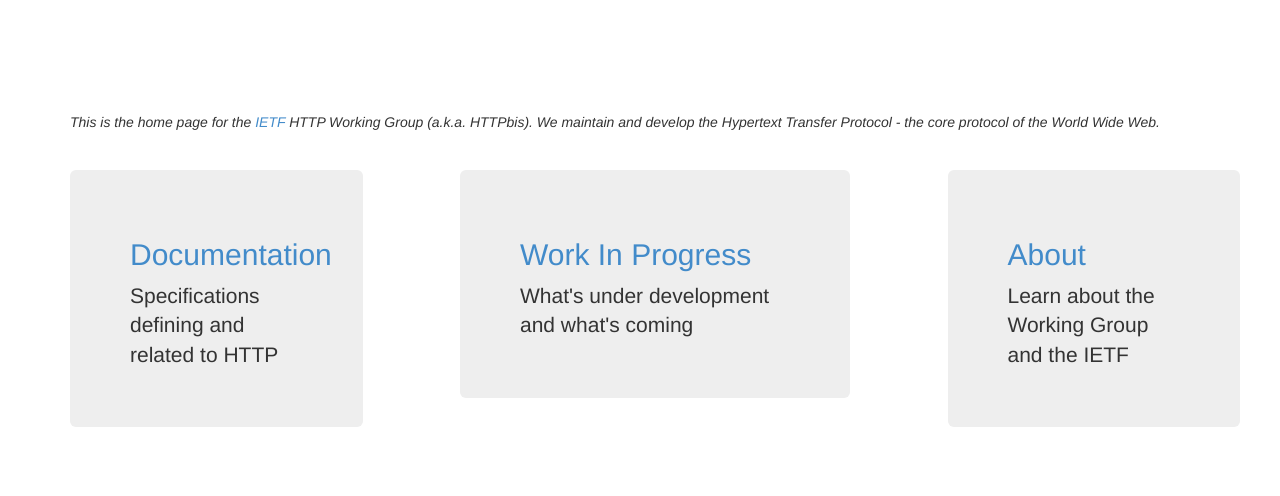
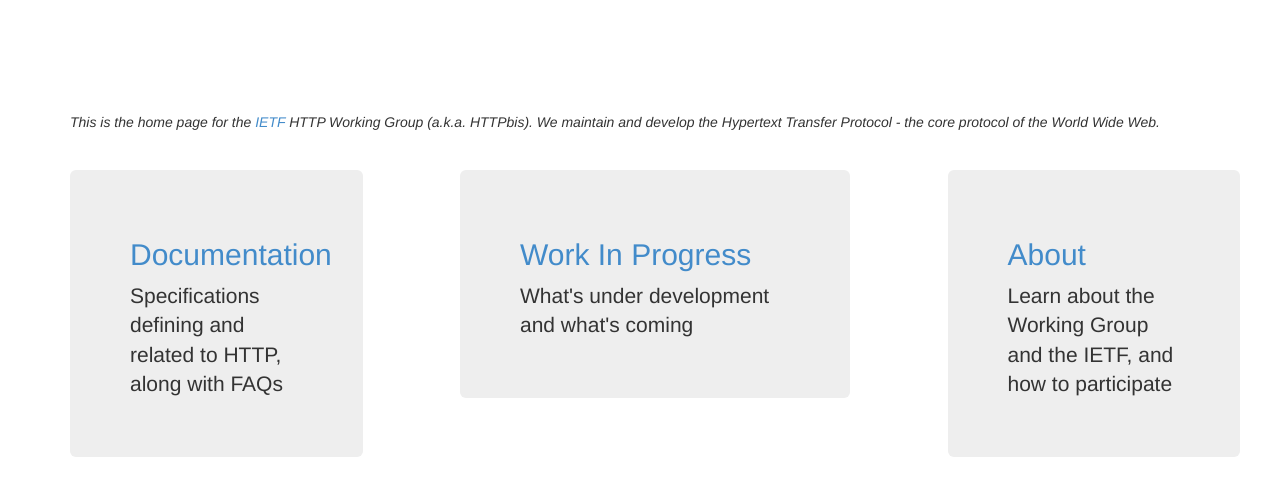
Before and after one commit to httpwg/httpwg.github.io, a Jekyll site: the page built from index.md, in a window 1280 px wide. Shown: the top 496 px of the page. Built offline with Jekyll 4.4.1, drawn with Linux system fonts in a browser that asks for light colours.

Commit message:
a bit more detail

```diff
--- a/index.md
+++ b/index.md
@@ -11,7 +11,7 @@
   <div class="row special">
     <div class="col-md-3 jumbotron special">
       <h2><a href="/docs/">Documentation</a></h2>
-      <p>Specifications defining and related to HTTP</p>
+      <p>Specifications defining and related to HTTP, along with FAQs</p>
     </div>
     <div class="col-sm-1 padding">
     </div>
@@ -23,7 +23,7 @@
     </div>
     <div class="col-md-3 jumbotron special">
       <h2><a href="/about/">About</a></h2>
-      <p>Learn about the Working Group and the IETF</p>
+      <p>Learn about the Working Group and the IETF, and how to participate</p>
     </div>
   </div>
 </div>
```
